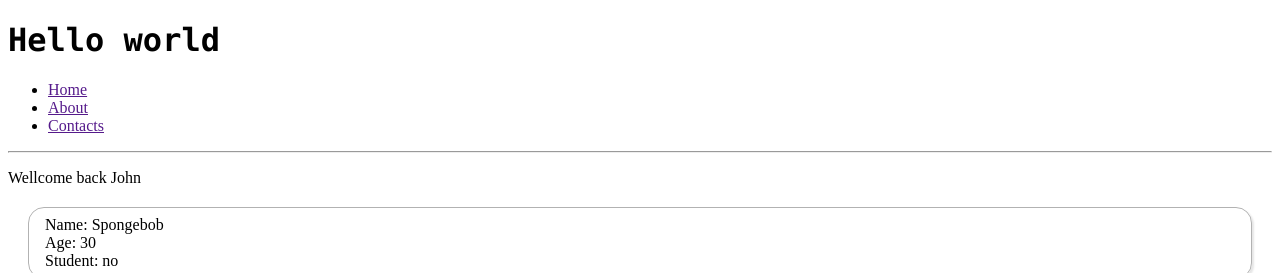
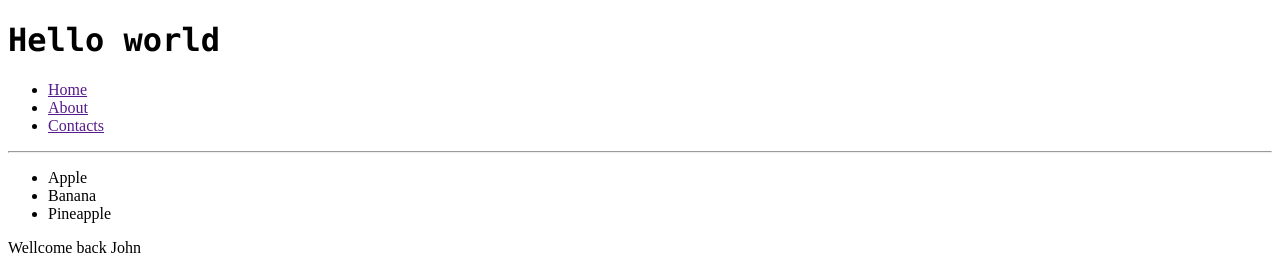
Before and after one commit to JohnDoli/unicorn-week1, a React (Vite) app in the folder react/my-react-app/: page / in a window 1280 px wide. Shown: the top 273 px of the page. Built offline with nearby package versions, Linux system fonts and the light colour scheme.

Commit message:
list rendering

```diff
--- a/react/my-react-app/src/App.jsx
+++ b/react/my-react-app/src/App.jsx
@@ -5,12 +5,14 @@ import Card from "./Card"
 import Button from "./Button/Button.jsx"
 import Student from "./Student.jsx"
 import UserGreeting from "./Usergreeting.jsx"
+import List from "./List.jsx"
 
 function App() {
 
   return(
     <>
       <Header/>
+      <List/>
       <UserGreeting isLoggedIn={true} username="John"/>
       <Student name="Spongebob" age={30} isStudent={false}/>
       <Student name="Harry Potter" age={17} isStudent={true}/>
--- /dev/null
+++ b/react/my-react-app/src/List.jsx
@@ -0,0 +1,16 @@
+
+function List(props) {
+    const fruits = [
+        {id: 1, name: "Apple"},
+        {id: 2, name: "Banana"},
+        {id: 3, name: "Pineapple"},
+    ]
+
+    const itemList = fruits.map(fruit => <li key={fruit.id}>
+        {fruit.name}
+    </li>);
+
+    return(<ul>{itemList}</ul>)
+}
+
+export default List
```
